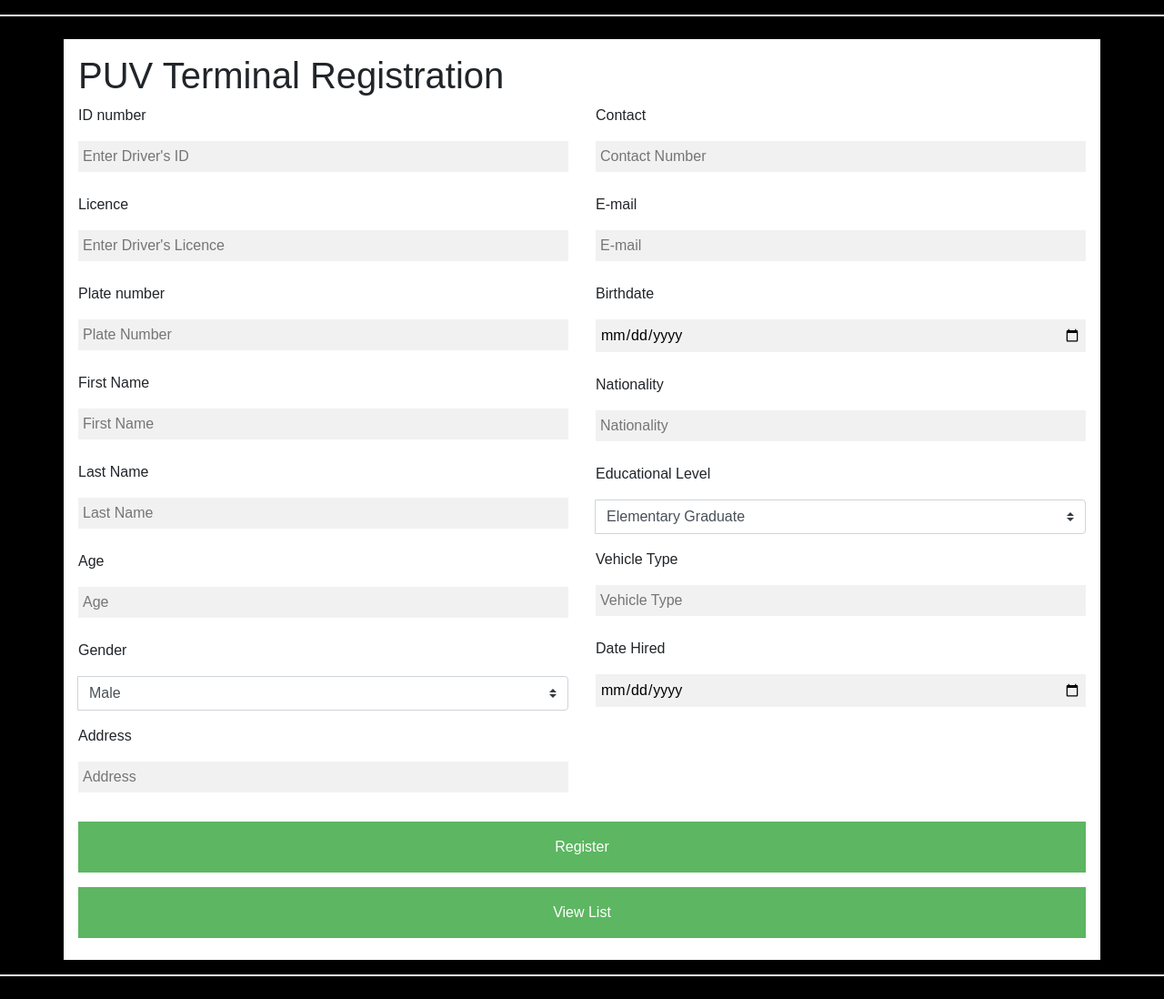
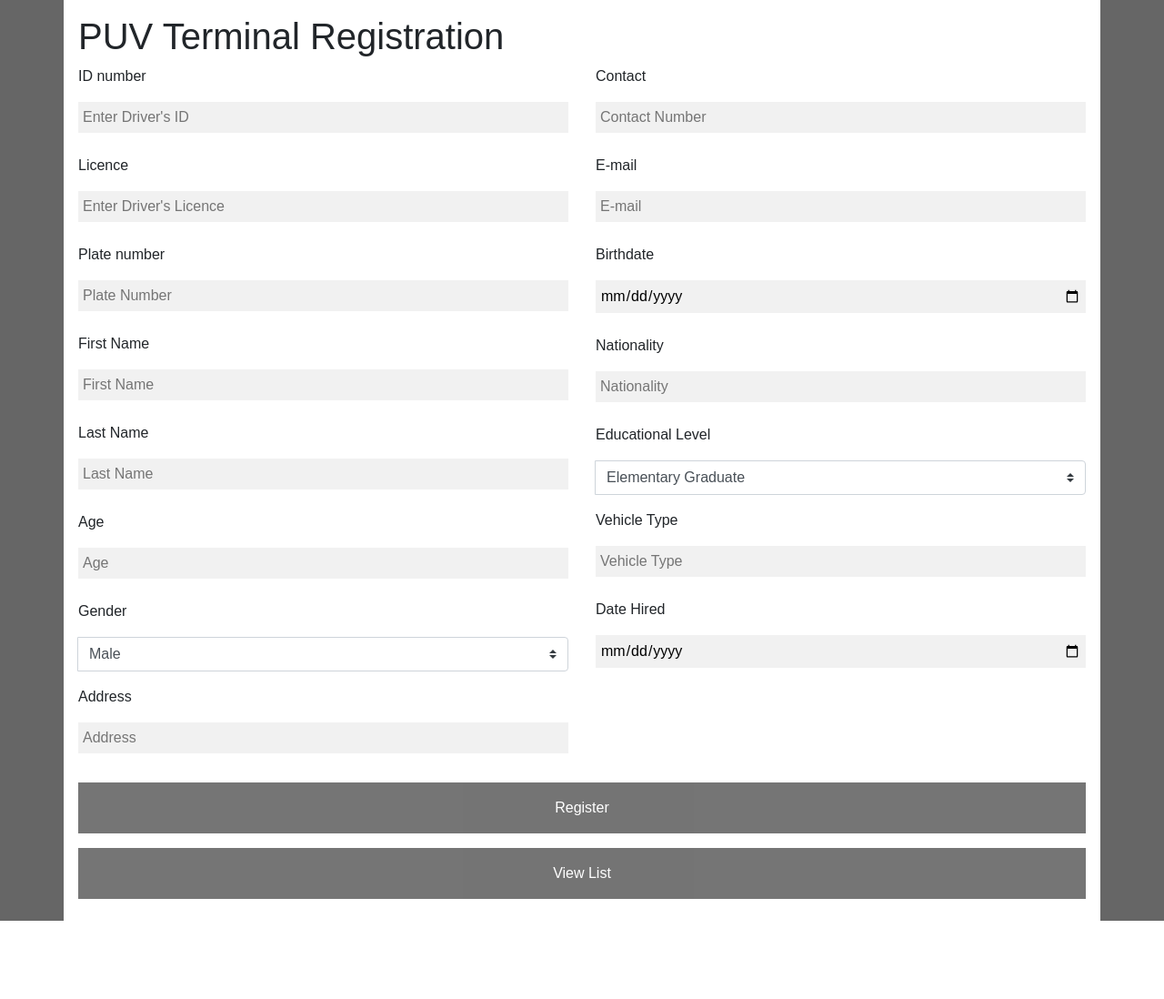
Before and after one commit to johnzaniah/Thesis-Project, a PHP site: page / in a window 1280 px wide. Shown: the whole page at 91% size. After the commit the page ends 1012 px from the top, so only its background shows below. Run offline with PHP 8.4, Linux system fonts and the light colour scheme.

Commit message:
Fixed Inputs

```diff
--- a/thesismain/index.php
+++ b/thesismain/index.php
@@ -11,7 +11,7 @@
         <style>
         body {
         font-family: Arial, Helvetica, sans-serif;
-        background-color: black;
+        background-color: #666;
         }
         /* Add padding to containers */
         .container {
@@ -32,7 +32,7 @@
         }
         /* Set a style for the submit button */
         .registerbtn {
-        background-color: #4CAF50;
+        background-color: #666;
         color: white;
         padding: 16px 20px;
         margin: 8px 0;
@@ -45,7 +45,7 @@
         opacity: 1;
         }
         .button {
-        background-color: #4CAF50;
+        background-color: #666;
         color: white;
         padding: 16px 20px;
         margin: 8px 0;
@@ -65,7 +65,7 @@
     </head>
     <body>
         <form action="insert.php" method="GET">
-            <hr>
+
             <div class="container">
                 <h1>PUV Terminal Registration</h1>
                 <div class="row">
@@ -136,7 +136,7 @@
                 <a href="view.php" class="button">View List</a>
             </div>
         </div>
-        <hr>
+
     </form>
 </body>
 </html>
```
